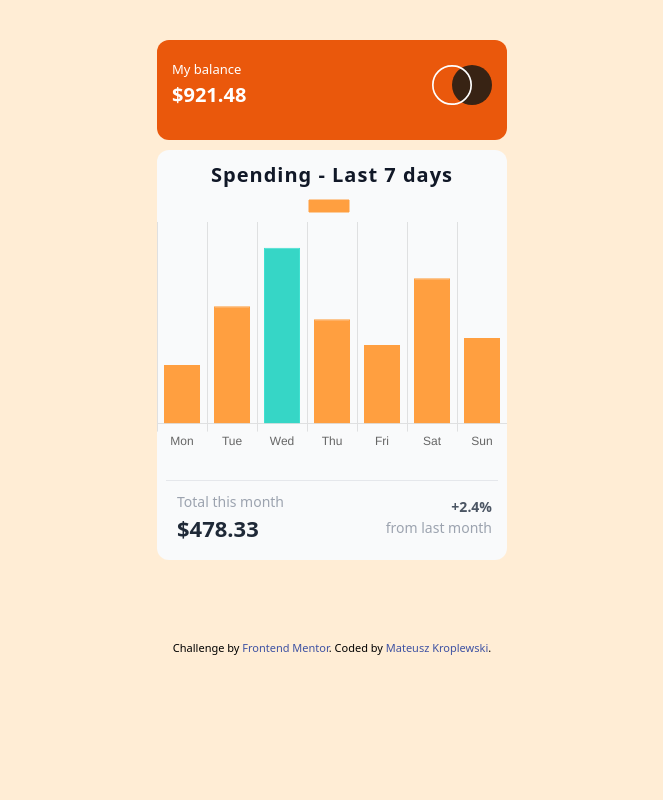
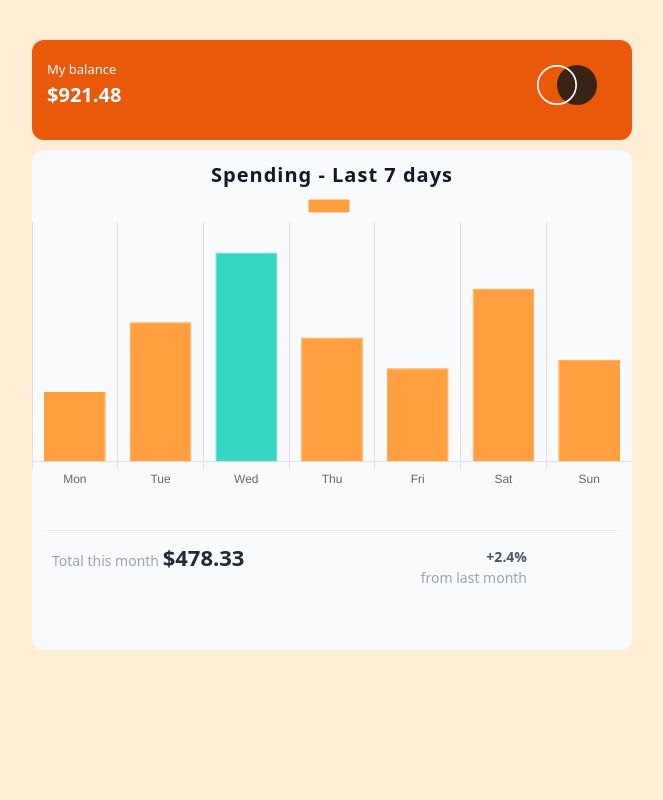
Before and after one commit to Kroplewski-M/expenses-chart-component-main, a plain HTML site: page index.html in a window 1280 px wide. Shown: the top 800 px of the page, without its empty margins (308-971 px from the left). Drawn offline with nearby package versions, Linux system fonts and the light colour scheme.

Commit message:
desktop view finished

```diff
--- a/index.html
+++ b/index.html
@@ -19,17 +19,17 @@
 </head>
 <body>
 
-  <div class="w-[350px] h-[600px] mx-auto mt-10">
+  <div class="w-[350px] md:w-[600px] h-[600px] md:h-[900px] mx-auto mt-10">
 
-    <div class="w-[100%] h-[100px] rounded-xl bg-orange-600 flex space-x-[160px]">
+    <div class="w-[100%] h-[100px] rounded-xl bg-orange-600 flex space-x-[160px] md:space-x-[390px]">
       <p class="text-white text-[13px] ml-[15px] w-[100px] pt-5"> My balance <span class="font-bold text-[20px]"> $921.48 </span></p>
       <img src="./images/logo.svg" alt="" class="w-[60px] -mt-[10px]">
     </div>
 
-    <div class="w-[100%] h-[410px] bg-gray-50 rounded-xl mt-[10px]">
+    <div class="w-[100%] h-[320px] md:h-[500px] bg-gray-50 rounded-xl mt-[10px]">
         <p class="font-bold text-center text-[20px] text-gray-900 pt-[10px] tracking-wider">Spending - Last 7 days</p>
-        <div class="w-[100%] h-[300px]">
-          <canvas id="myChart" width="400" height="300"></canvas>
+        <div class="w-[100%] h-[200px] md:h-[350px]">
+          <canvas id="myChart"></canvas>
         </div>
         <hr class="-mt-[10px] w-[95%] mx-auto">
         <div class="flex space-x-[90px]">
```
